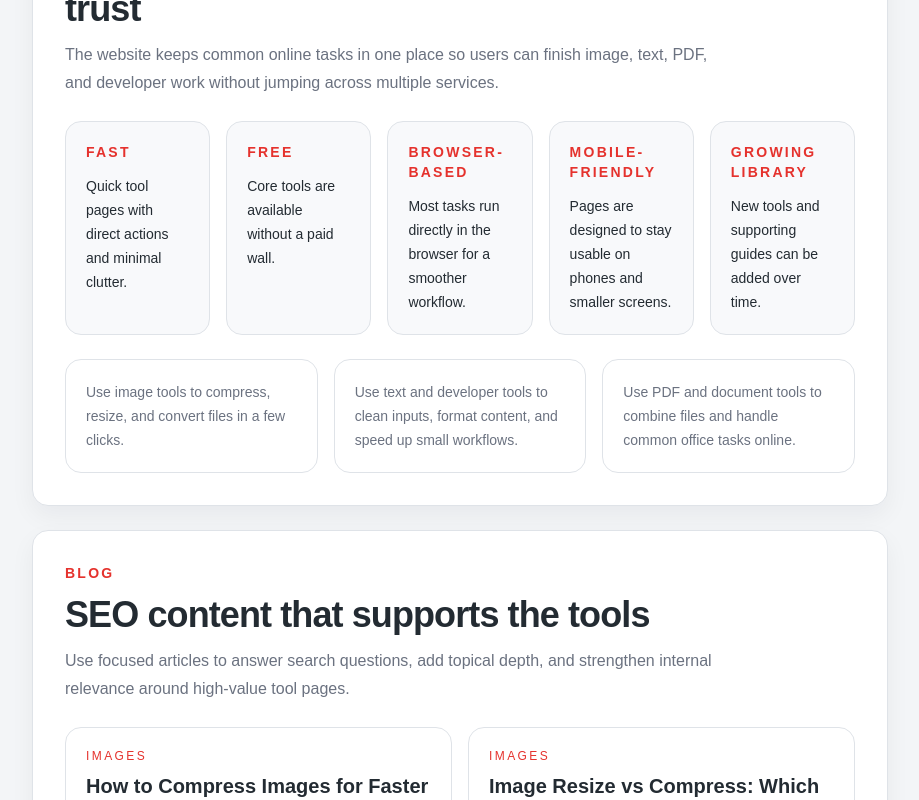
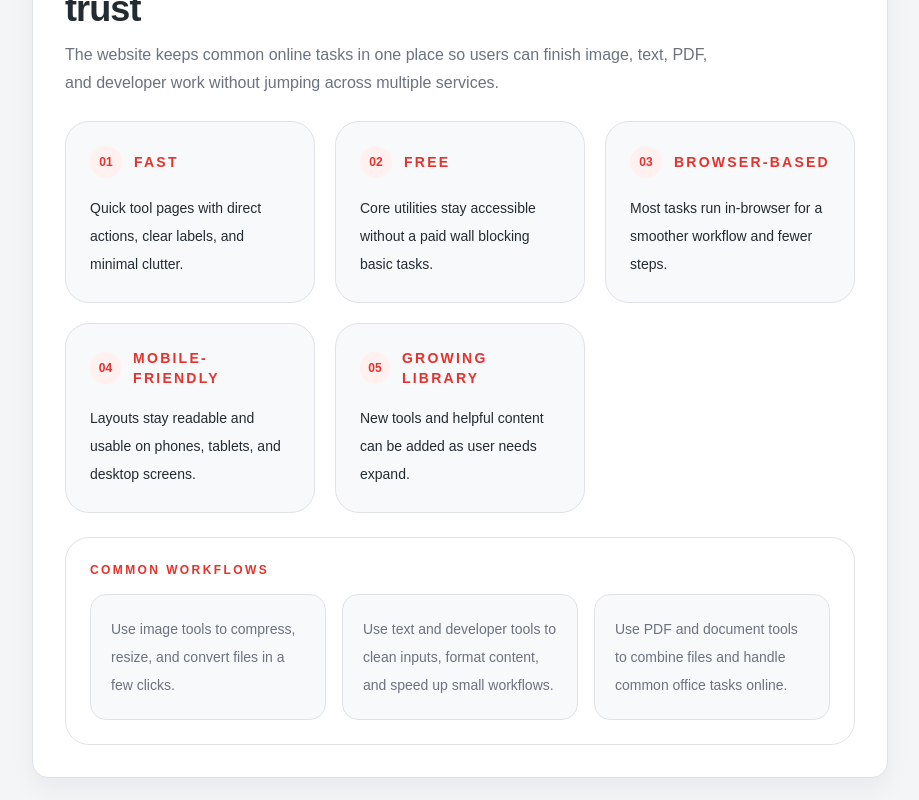
Before and after one commit to Ali-0222/AI-Tools, a Next.js app: page / in a window 1280 px wide. Shown: the part 3780-4580 px from the top of the page, without its empty margins (18-937 px from the left). Built offline with nearby package versions, Linux system fonts and the light colour scheme; no server answers.

Commit message:
text update

```diff
--- a/app/page.tsx
+++ b/app/page.tsx
@@ -96,37 +96,58 @@ export default function HomePage() {
               title="Designed to be simple, fast, and easy to trust"
               text="The website keeps common online tasks in one place so users can finish image, text, PDF, and developer work without jumping across multiple services."
             />
-            <div className="mt-6 grid gap-4 md:grid-cols-2 xl:grid-cols-5">
+            <div className="mt-6 space-y-6">
+              <div className="grid gap-5 md:grid-cols-2 xl:grid-cols-3">
                 {[
-                ["Fast", "Quick tool pages with direct actions and minimal clutter."],
-                ["Free", "Core tools are available without a paid wall."],
-                ["Browser-Based", "Most tasks run directly in the browser for a smoother workflow."],
-                ["Mobile-Friendly", "Pages are designed to stay usable on phones and smaller screens."],
-                ["Growing Library", "New tools and supporting guides can be added over time."]
-              ].map(([label, text]) => (
-                <div key={label} className="rounded-2xl border border-[var(--border)] bg-[var(--surface-strong)] p-5">
-                  <p className="text-sm font-semibold uppercase tracking-[0.16em] text-[var(--accent)]">{label}</p>
-                  <p className="mt-3 text-sm leading-6 text-[var(--foreground)]">{text}</p>
+                  ["Fast", "Quick tool pages with direct actions, clear labels, and minimal clutter."],
+                  ["Free", "Core utilities stay accessible without a paid wall blocking basic tasks."],
+                  ["Browser-Based", "Most tasks run in-browser for a smoother workflow and fewer steps."],
+                  ["Mobile-Friendly", "Layouts stay readable and usable on phones, tablets, and desktop screens."],
+                  ["Growing Library", "New tools and helpful content can be added as user needs expand."]
+                ].map(([label, text], index) => (
+                  <article
+                    key={label}
+                    className="rounded-3xl border border-[var(--border)] bg-[var(--surface-strong)] p-6"
+                  >
+                    <div className="flex items-center gap-3">
+                      <span className="inline-flex h-8 w-8 items-center justify-center rounded-full bg-[var(--accent-soft)] text-xs font-bold text-[var(--accent)]">
+                        0{index + 1}
+                      </span>
+                      <p className="text-sm font-semibold uppercase tracking-[0.16em] text-[var(--accent)]">
+                        {label}
+                      </p>
                     </div>
+                    <p className="mt-4 text-sm leading-7 text-[var(--foreground)]">{text}</p>
+                  </article>
                 ))}
               </div>
-            <div className="mt-6 grid gap-4 md:grid-cols-3">
+
+              <div className="rounded-3xl border border-[var(--border)] bg-[var(--surface)] p-6">
+                <p className="text-xs font-semibold uppercase tracking-[0.2em] text-[var(--accent)]">
+                  Common workflows
+                </p>
+                <div className="mt-4 grid gap-4 md:grid-cols-3">
                   {[
                     "Use image tools to compress, resize, and convert files in a few clicks.",
                     "Use text and developer tools to clean inputs, format content, and speed up small workflows.",
                     "Use PDF and document tools to combine files and handle common office tasks online."
                   ].map((item) => (
-                <div key={item} className="rounded-2xl border border-[var(--border)] bg-[var(--surface)] p-5 text-sm leading-6 text-[var(--muted)]">
+                    <div
+                      key={item}
+                      className="rounded-2xl border border-[var(--border)] bg-[var(--surface-strong)] p-5 text-sm leading-7 text-[var(--muted)]"
+                    >
                       {item}
                     </div>
                   ))}
+                </div>
+              </div>
             </div>
           </section>
           <section className="card p-6 md:p-8">
             <SectionHeading
               eyebrow="Blog"
-              title="SEO content that supports the tools"
-              text="Use focused articles to answer search questions, add topical depth, and strengthen internal relevance around high-value tool pages."
+              title="Helpful articles that make tool usage easier"
+              text="Read practical guides, examples, and step-by-step tips so users can get better results from image, text, PDF, and developer tools."
             />
             <div className="mt-6 grid gap-4 md:grid-cols-2">
               {blogPosts.map((post) => (
```
Lines whose indentation alone changed are shown as unchanged.
